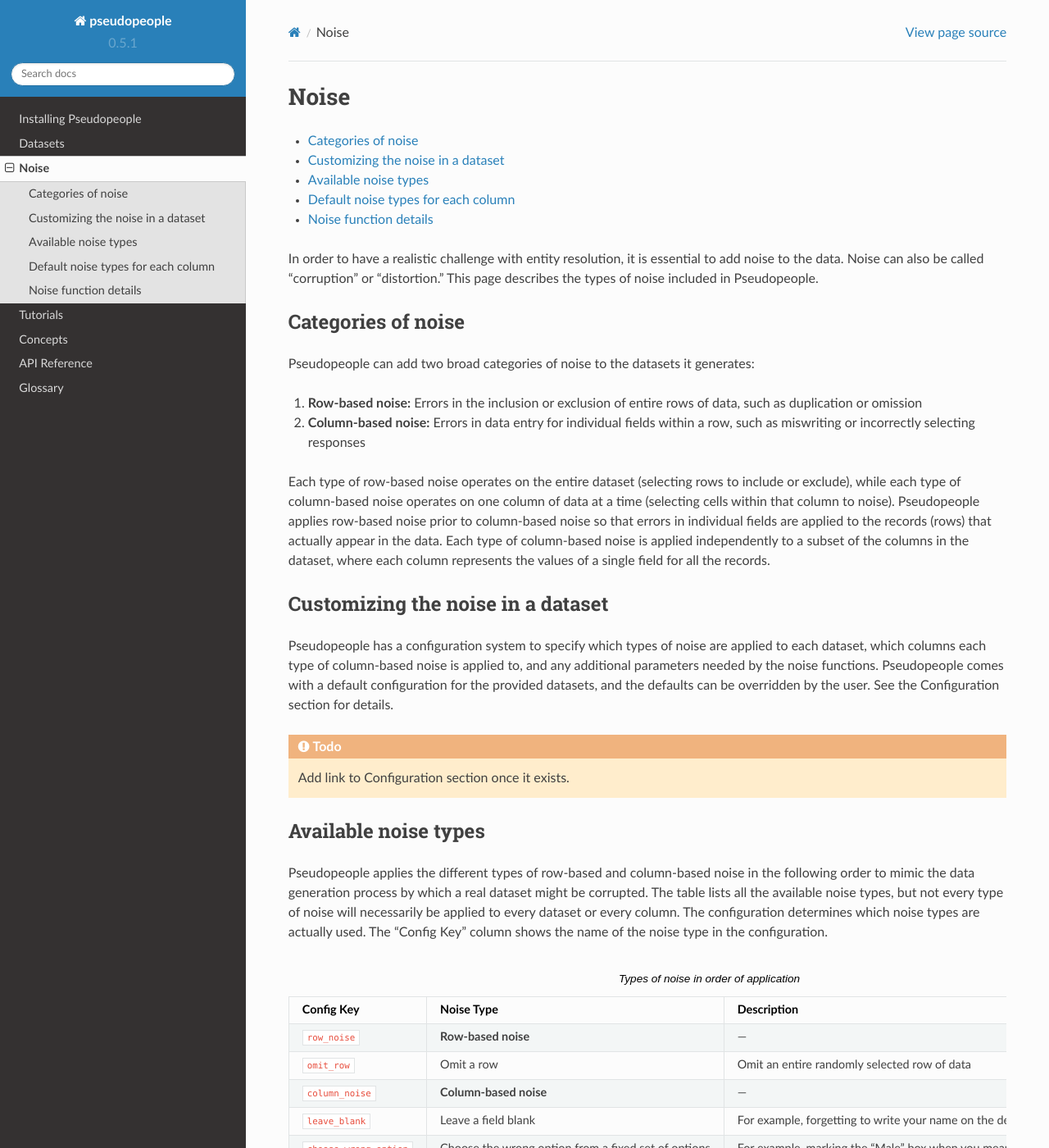
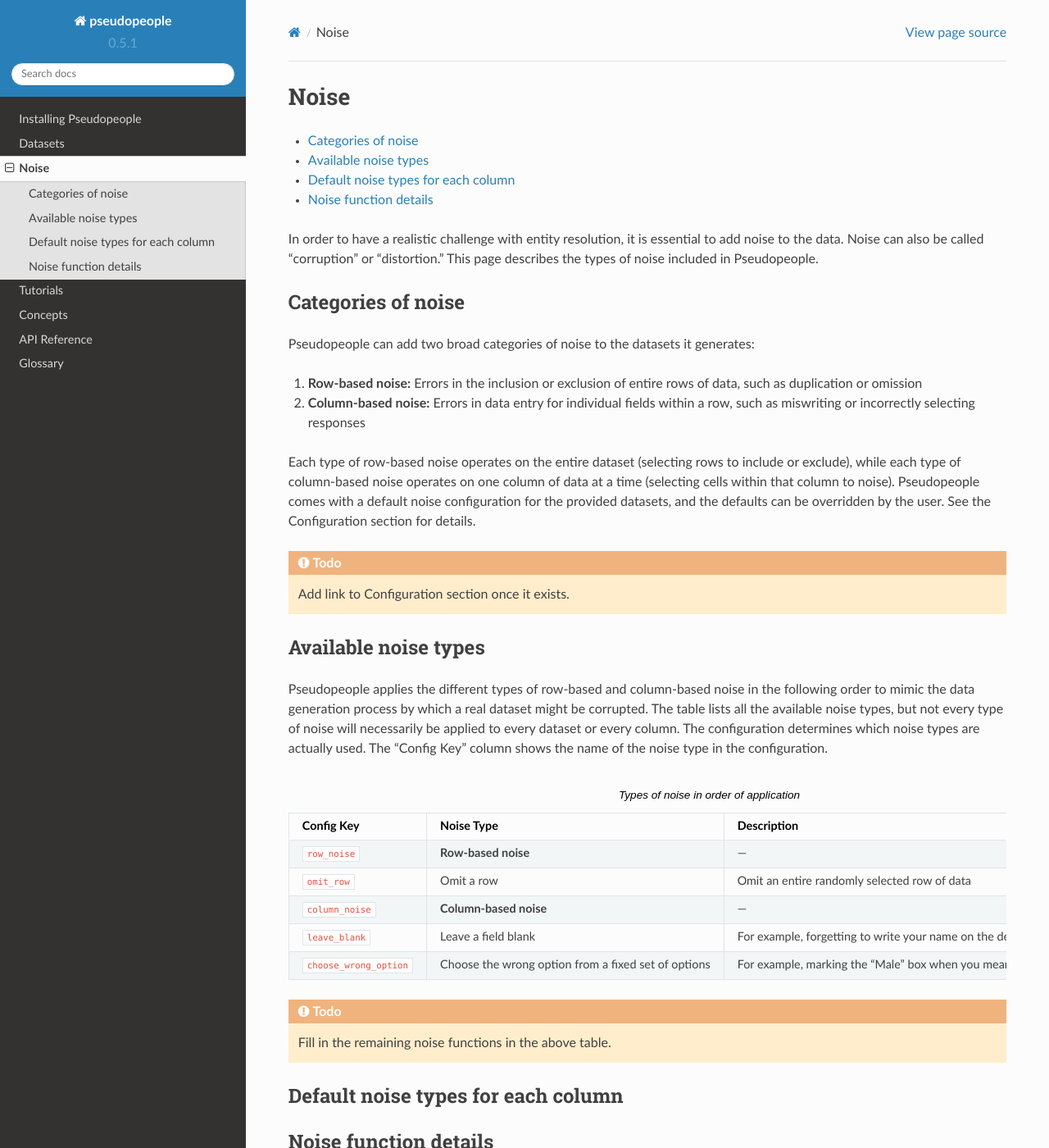
Before and after one commit to ihmeuw/pseudopeople, a Sphinx documentation site: the page built from docs/source/noise/index.rst, in a window 1280 px wide and 1400 px high. Shown: the whole window at 82% size. Built offline with Sphinx 7.4.7 and the Read the Docs theme 2.0.0, drawn with Linux system fonts in a browser that asks for light colours.

Commit message:
remove things per Zeb's suggestions

```diff
--- a/docs/source/noise/index.rst
+++ b/docs/source/noise/index.rst
@@ -26,21 +26,9 @@
 Each type of row-based noise operates on the entire dataset (selecting rows to
 include or exclude), while each type of column-based noise operates on one
 column of data at a time (selecting cells within that column to noise).
-Pseudopeople applies row-based noise prior to column-based noise so that errors
-in individual fields are applied to the records (rows) that actually appear in
-the data. Each type of column-based noise is applied independently to a subset
-of the columns in the dataset, where each column represents the values of a
-single field for all the records.
-
-Customizing the noise in a dataset
-----------------------------------
-
-Pseudopeople has a configuration system to specify which types of noise are
-applied to each dataset, which columns each type of column-based noise is
-applied to, and any additional parameters needed by the noise functions.
-Pseudopeople comes with a default configuration for the provided datasets, and
-the defaults can be overridden by the user. See the Configuration section for
-details.
+Pseudopeople comes with a default noise configuration for the provided datasets,
+and the defaults can be overridden by the user. See the Configuration section
+for details.
 
 .. todo::
 
```
